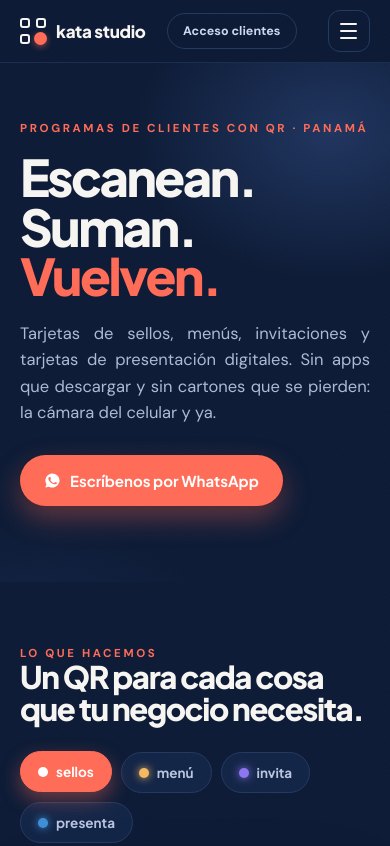
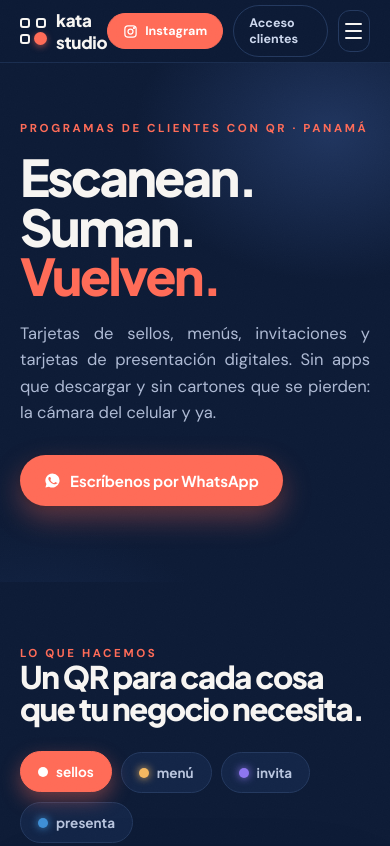
Before and after one commit to holakata/web, a plain HTML site: page index.html in a window 390 px wide. Shown: the top 846 px of the page. Drawn offline with Linux system fonts and the light colour scheme.

Commit message:
Boton de Instagram en la web
Co-Authored-By: Claude Sonnet 5.5 <noreply@anthropic.com>
Claude-Session: https://claude.ai/code/session_014wAtdE5ko7DW7kpDF97GHG

```diff
--- a/index.html
+++ b/index.html
@@ -37,6 +37,8 @@ nav .wrap{display:flex;align-items:center;justify-content:space-between;height:6
 .mark b{position:absolute;right:-1px;bottom:-1px;width:13px;height:13px;background:var(--coral);border-radius:50%;box-shadow:0 2px 6px rgba(255,107,87,.5)}
 .acceso{font-size:12.5px;font-weight:700;color:#cdd8ee;border:1px solid var(--borde);padding:9px 15px;border-radius:999px;transition:.25s}
 .acceso:hover{border-color:var(--coral);color:#fff}
+.ig{display:inline-flex;align-items:center;gap:7px;background:var(--coral);border-color:var(--coral);color:#fff;margin-left:auto;margin-right:10px}.ig:hover{background:var(--coral2);border-color:var(--coral2)}
+.nlinks+.ig{margin-left:0}@media(max-width:760px){.ig{margin-left:auto}}
 .nlinks{display:flex;gap:24px;margin-left:auto;margin-right:20px}
 .nlinks a{font-family:var(--tit);font-size:13.5px;font-weight:700;color:#b9c5de;transition:.2s}
 .nlinks a:hover{color:#fff}
@@ -266,12 +268,14 @@ footer a{color:#9fb0cf;font-weight:600}
   <a href="#clientes">Clientes</a>
   <a href="#historia">Nuestra historia</a>
  </div>
+ <a class="acceso ig" href="https://www.instagram.com/holakata.pa/" target="_blank" rel="noopener"><svg width="15" height="15" viewBox="0 0 24 24" fill="none" stroke="currentColor" stroke-width="2" stroke-linecap="round" stroke-linejoin="round" aria-hidden="true"><rect x="3" y="3" width="18" height="18" rx="5"/><circle cx="12" cy="12" r="4"/><circle cx="17.5" cy="6.5" r=".8" fill="currentColor"/></svg>Instagram</a>
  <a class="acceso" href="https://tarjetas.holakata.com/panel/">Acceso clientes</a>
  <button class="burger" id="burger" aria-label="Menú"><i></i><i></i><i></i></button>
  <div class="movil" id="movil">
   <a href="#demo">Servicios</a>
   <a href="#clientes">Clientes</a>
   <a href="#historia">Nuestra historia</a>
+  <a href="https://www.instagram.com/holakata.pa/" target="_blank" rel="noopener">Síguenos en Instagram</a>
   <a href="https://tarjetas.holakata.com/panel/">Acceso clientes</a>
  </div>
 </div></nav>
```
